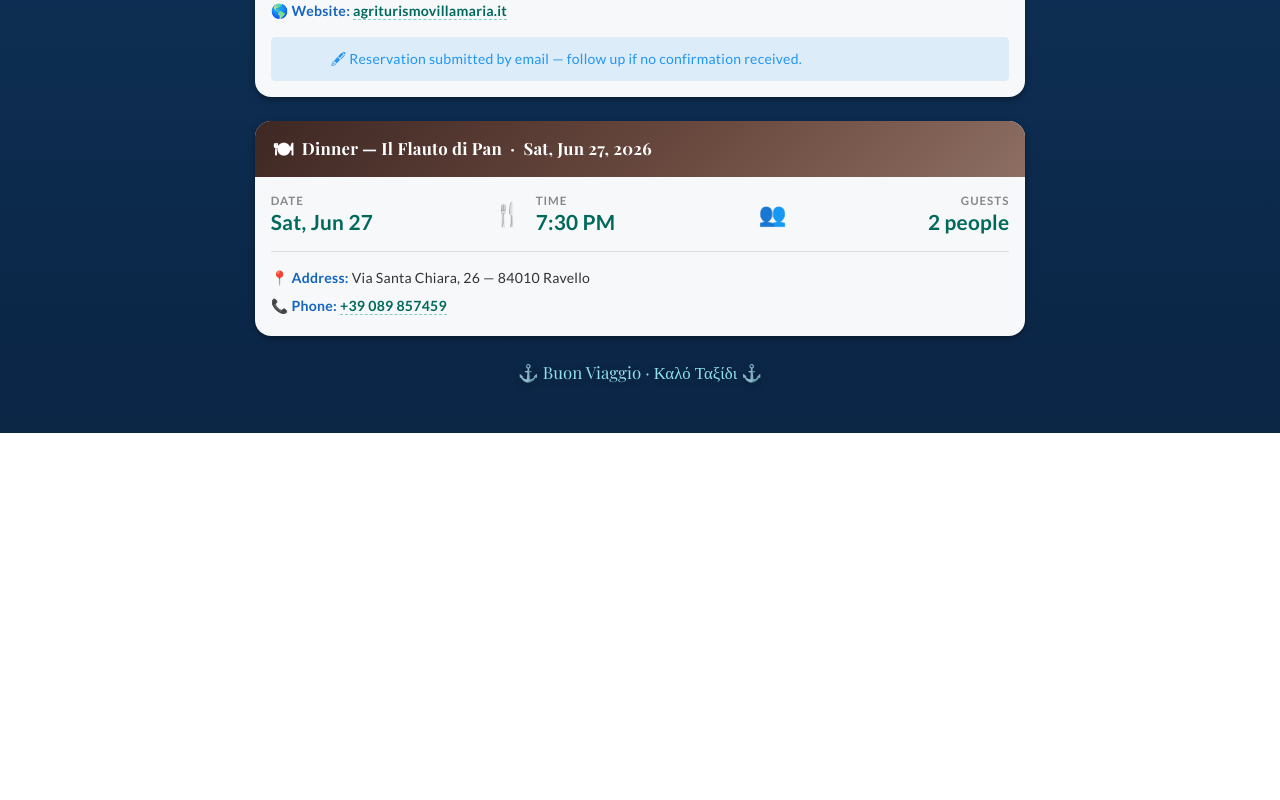
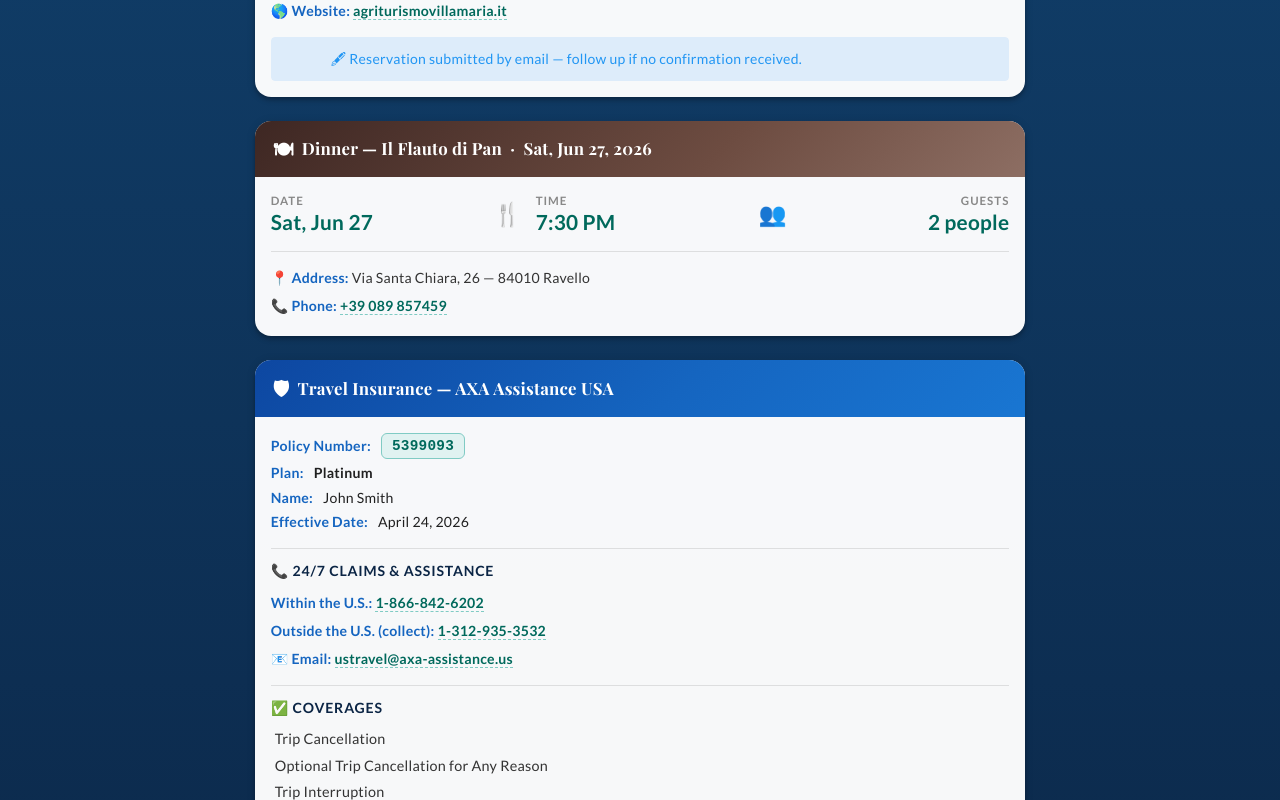
Before and after one commit to FlintShadey/Itenerary, a Vue app: page / in a window 1280 px wide. Shown: the part 11200-12000 px from the top of the page. Before the commit the page ends 11633 px from the top, so only its background shows below. Built offline with nearby package versions, Linux system fonts and the light colour scheme.

Commit message:
Add AXA Platinum travel insurance card

```diff
--- a/src/App.vue
+++ b/src/App.vue
@@ -1416,6 +1416,61 @@
               </v-card-text>
             </v-card>
 
+            <!-- Travel Insurance -->
+            <v-card hover elevation="4" class="mb-6 itinerary-card">
+              <v-card-title class="card-header" style="background:linear-gradient(135deg,#0D47A1 0%,#1565C0 55%,#1976D2 100%)!important;color:#fff!important;">
+                <span class="card-header-icon">&#128737;</span>
+                Travel Insurance &mdash; AXA Assistance USA
+              </v-card-title>
+              <v-card-text class="pa-4">
+
+                <div class="confirm-row mb-1">
+                  <span class="detail-label">Policy Number:</span>
+                  <span class="confirm-code">5399093</span>
+                </div>
+                <div class="confirm-row mb-1">
+                  <span class="detail-label">Plan:</span>
+                  <span style="font-weight:600;">Platinum</span>
+                </div>
+                <div class="confirm-row mb-1">
+                  <span class="detail-label">Name:</span>
+                  <span>John Smith</span>
+                </div>
+                <div class="confirm-row mb-4">
+                  <span class="detail-label">Effective Date:</span>
+                  <span>April 24, 2026</span>
+                </div>
+
+                <v-divider class="my-3"></v-divider>
+
+                <div class="benefits-heading mb-2">&#128222; 24/7 Claims &amp; Assistance</div>
+                <div class="hotel-contact mb-3">
+                  <div><span class="detail-label">Within the U.S.:</span> <a href="tel:+18668426202" class="med-link">1-866-842-6202</a></div>
+                  <div><span class="detail-label">Outside the U.S. (collect):</span> <a href="tel:+13129353532" class="med-link">1-312-935-3532</a></div>
+                  <div><span class="detail-label">&#128231; Email:</span> <a href="mailto:ustravel@axa-assistance.us" class="med-link">ustravel@axa-assistance.us</a></div>
+                </div>
+
+                <v-divider class="my-3"></v-divider>
+
+                <div class="benefits-heading mb-2">&#9989; Coverages</div>
+                <ul class="benefits-list">
+                  <li>Trip Cancellation</li>
+                  <li>Optional Trip Cancellation for Any Reason</li>
+                  <li>Trip Interruption</li>
+                  <li>Trip Delay</li>
+                  <li>Missed Connection</li>
+                  <li>Lost Golf Rounds</li>
+                  <li>Lost Skier Days</li>
+                  <li>Repatriation of Remains</li>
+                  <li>Non-Medical Emergency Transportation</li>
+                  <li>Baggage / Personal Effects</li>
+                  <li>Baggage Delay</li>
+                  <li>Sports Equipment Rental</li>
+                </ul>
+
+              </v-card-text>
+            </v-card>
+
             <!-- Footer -->
             <div class="text-center mt-4 mb-8 footer-text">
               <p>&#9875; Buon Viaggio &middot; &#922;&#945;&#955;&#972; &#932;&#945;&#958;&#943;&#948;&#953; &#9875;</p>
```
